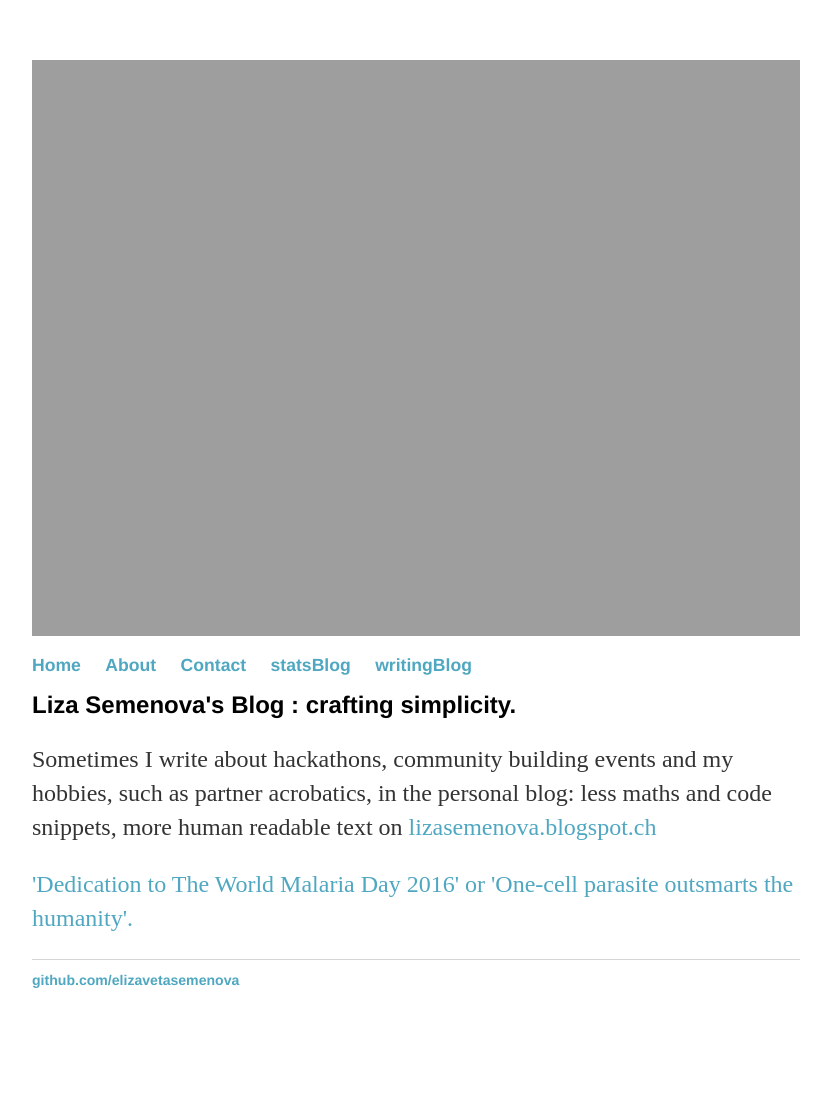
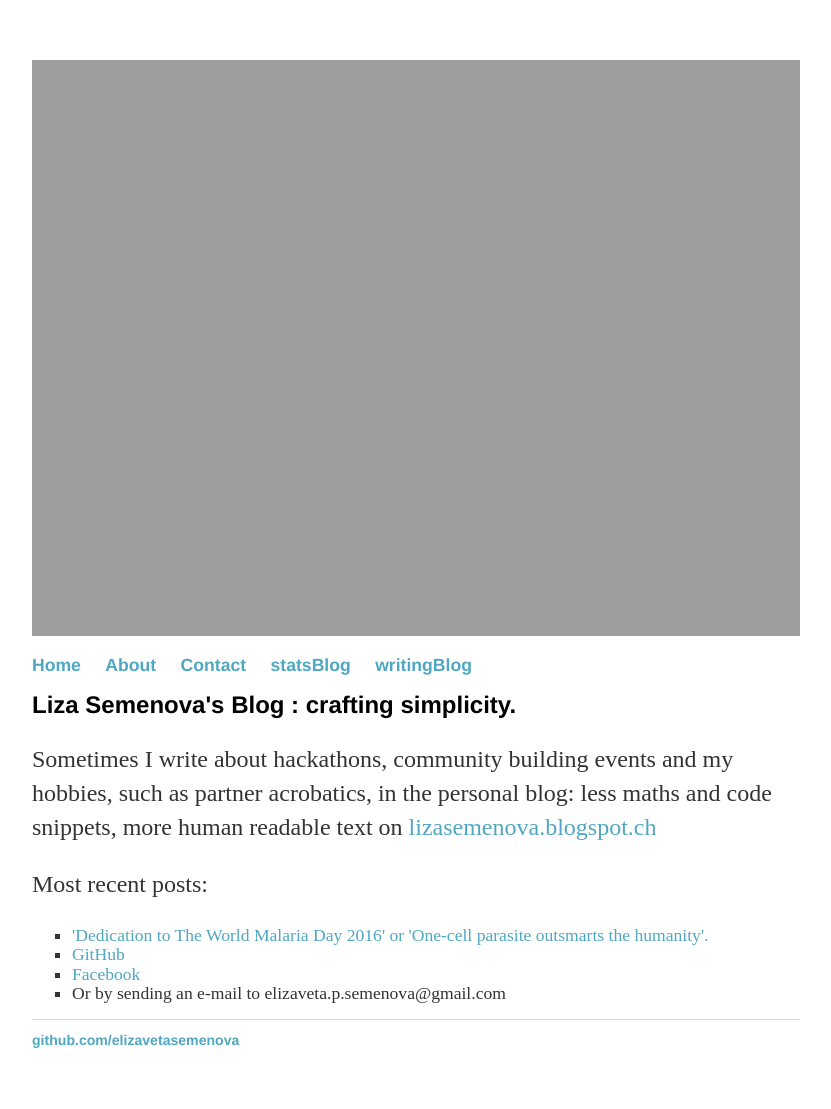
Before and after one commit to elizavetasemenova/elizavetasemenova.github.io, a Jekyll site: the page built from writingblog/index.html, in a window 1280 px wide. Shown: the whole page, without its empty margins (224-1055 px from the left). Built offline with Jekyll 4.4.1, drawn with Linux system fonts in a browser that asks for light colours; before the commit the page ends 1049 px from its top, so only the background shows below that.

Commit message:
Update index.html

```diff
--- a/writingblog/index.html
+++ b/writingblog/index.html
@@ -8,9 +8,15 @@ title: Liza Semenova's Blog &#58; crafting simplicity.
       Sometimes I write about hackathons, community building events and my hobbies, such as partner acrobatics, in the personal blog:
       less maths and code snippets, more human readable text on <a href="http://lizasemenova.blogspot.ch/"></h4>lizasemenova.blogspot.ch</h4>
  </p>
- <p>
-   <a href="http://lizasemenova.blogspot.ch/2016/04/dedication-to-world-malaria-day-2016-or.html">'Dedication to The World Malaria Day 2016' or 'One-cell parasite outsmarts the humanity'.
-  </p>
+
+<p>Most recent posts:</p>
+	 <ul style="list-style-type:square">
+        <li><a href="http://lizasemenova.blogspot.ch/2016/04/dedication-to-world-malaria-day-2016-or.html">'Dedication to The World Malaria Day 2016' or 'One-cell parasite outsmarts the humanity'.</a></li>
+	<li><a href="https://github.com/elizavetasemenova">GitHub</a></li>
+	<!--<li><a href="http://lizasemenova.blogspot.ch/">blogspot (personal blog)</a></li>	-->
+        <li><a href="https://www.facebook.com/elizaveta.semenova.35">Facebook</a></li>
+	<li>Or by sending an e-mail to <span class="reverse">moc.liamg@avonemes.p.atevazile</span></li>
+</ul>
 </div>
 <!--<object type="text/html" data="http://lizasemenova.blogspot.ch/">
 </object> -->
```
